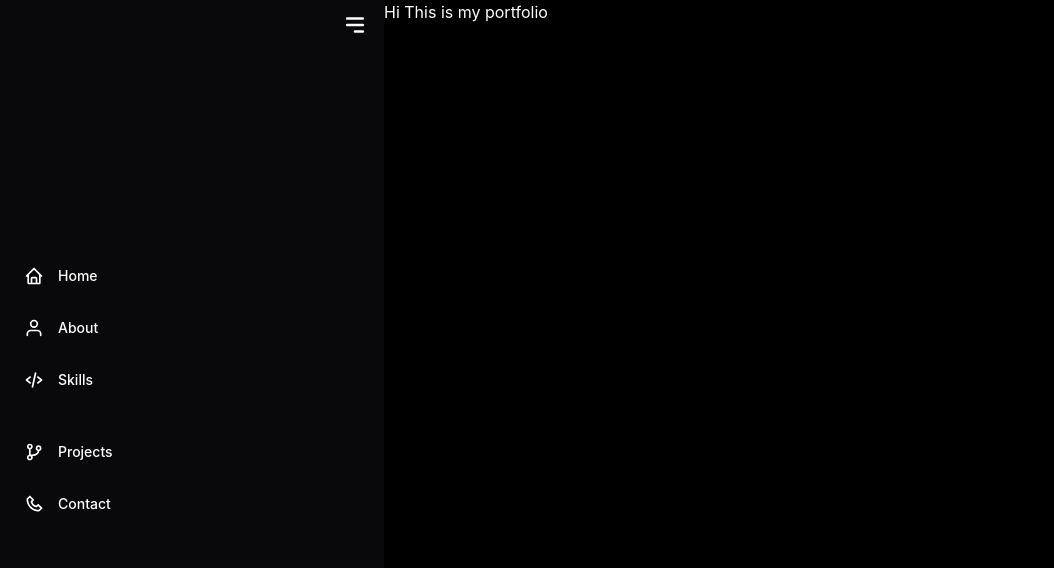
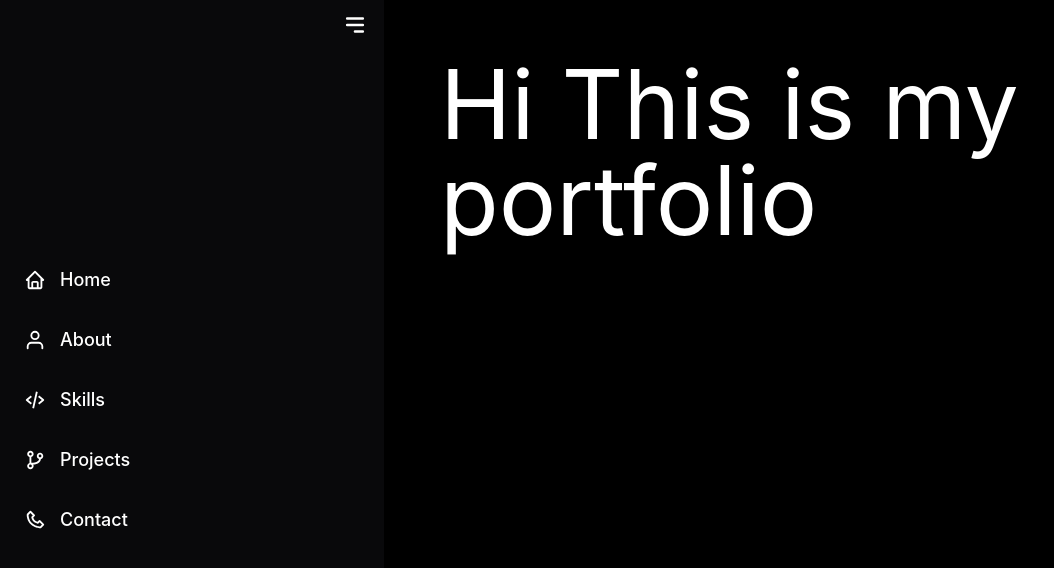
Before and after one commit to nath-d/Portfolio, a React (Create React App) app: page / in a window 1280 px wide. Shown: the top 568 px of the page, without its empty margins (0-1054 px from the left). Built offline with nearby package versions, Linux system fonts and the light colour scheme.

Commit message:
sidebar polish

```diff
--- a/src/screens/homepage/components/Landing.jsx
+++ b/src/screens/homepage/components/Landing.jsx
@@ -2,8 +2,8 @@ import React from 'react'
 
 const Landing = () => {
   return (
-    <div>
-        <h1 className='text-white'>Hi This is my portfolio</h1>
+    <div className='p-14'>
+        <h1 className='text-white text-8xl'>Hi This is my portfolio</h1>
     </div>
   )
 }
--- a/src/screens/homepage/components/Sidebar.jsx
+++ b/src/screens/homepage/components/Sidebar.jsx
@@ -36,16 +36,16 @@ const Home = () => {
               to={menu?.link}
               key={i}
               className={` ${
-                menu?.margin && "mt-5"
-              } group flex items-center text-sm  gap-3.5 font-medium p-2 hover:bg-gray-800 rounded-md`}
+                menu?.margin && ""
+              } group flex items-center text-lg gap-3.5 font-medium p-2 hover:bg-gray-800 rounded-md`}
             >
-              <div>{React.createElement(menu?.icon, { size: "20" })}</div>
+              <div>{React.createElement(menu?.icon, { size: "22" })}</div>
               <h2
                 style={{
                   transitionDelay: `${i + 1}00ms`,
                 }}
                 className={`whitespace-pre duration-500 ${
-                  !open && "opacity-0 translate-x-28 overflow-hidden"
+                  !open && "opacity-0 translate-x-12 overflow-hidden"
                 }`}
               >
                 {menu?.name}
```
